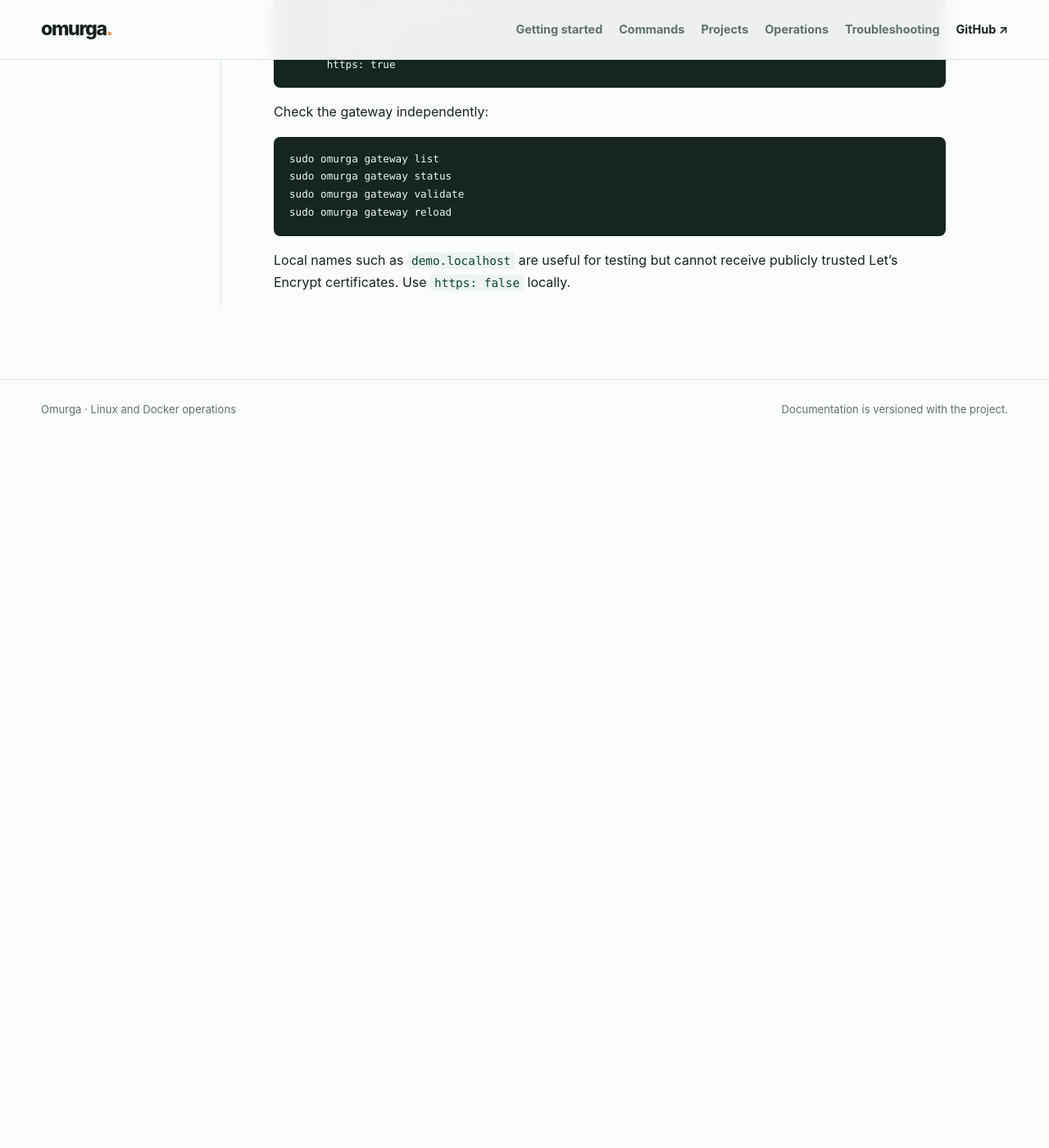
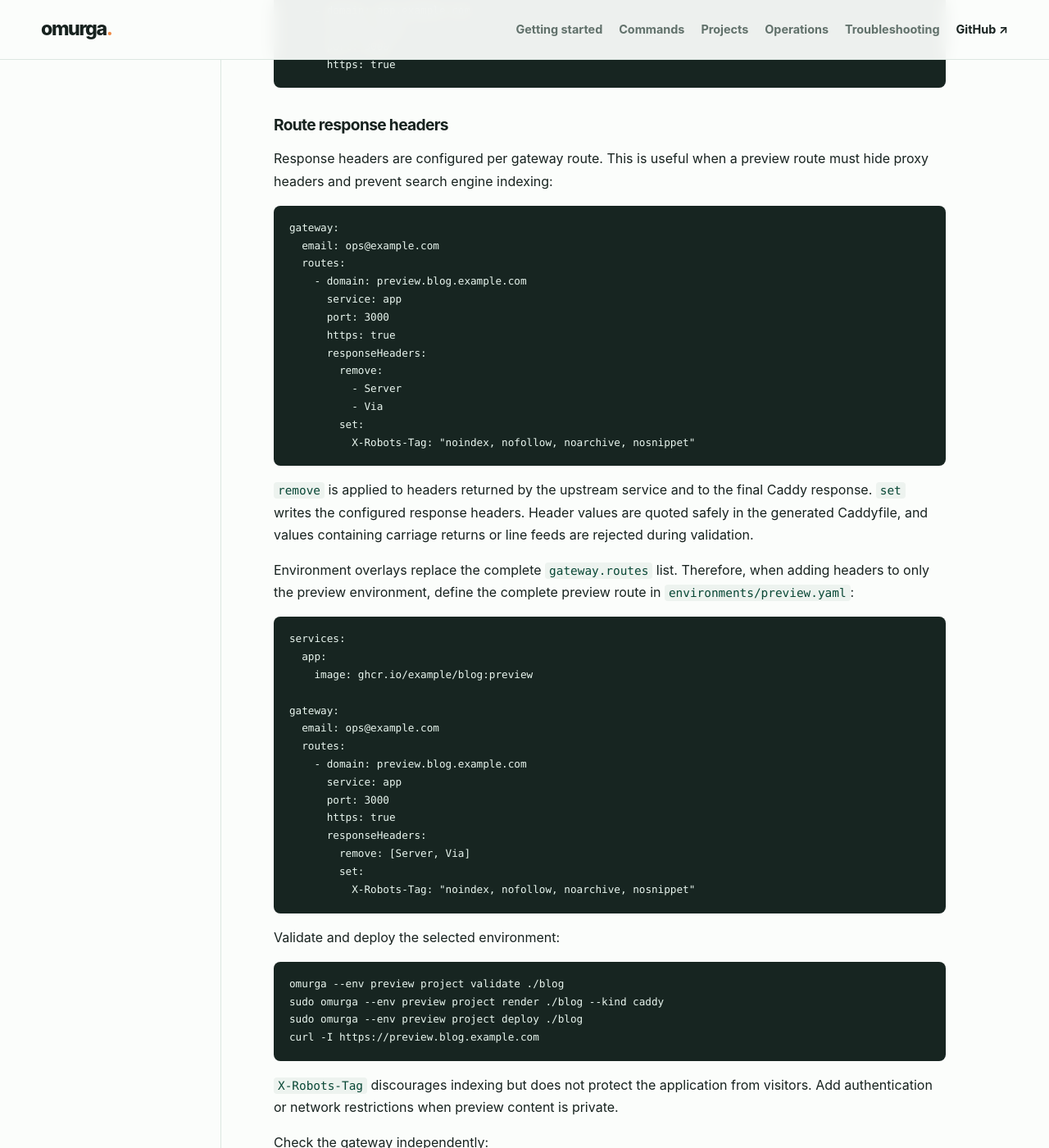
Before and after one commit to mehmetemineker/omurga, a Jekyll site: the page built from docs/projects.md, in a window 1280 px wide and 1400 px high, scrolled down 5525 px. Shown: the whole window at 82% size. Built offline with Jekyll 4.4.1, drawn with Linux system fonts in a browser that asks for light colours; before the commit the page ends 6060 px from its top, so only the background shows below that.

Commit message:
feat: add support for managing response headers in gateway routes

````diff
--- a/docs/projects.md
+++ b/docs/projects.md
@@ -252,6 +252,67 @@ gateway:
       https: true
 ```
 
+### Route response headers
+
+Response headers are configured per gateway route. This is useful when a
+preview route must hide proxy headers and prevent search engine indexing:
+
+```yaml
+gateway:
+  email: ops@example.com
+  routes:
+    - domain: preview.blog.example.com
+      service: app
+      port: 3000
+      https: true
+      responseHeaders:
+        remove:
+          - Server
+          - Via
+        set:
+          X-Robots-Tag: "noindex, nofollow, noarchive, nosnippet"
+```
+
+`remove` is applied to headers returned by the upstream service and to the
+final Caddy response. `set` writes the configured response headers. Header
+values are quoted safely in the generated Caddyfile, and values containing
+carriage returns or line feeds are rejected during validation.
+
+Environment overlays replace the complete `gateway.routes` list. Therefore,
+when adding headers to only the preview environment, define the complete
+preview route in `environments/preview.yaml`:
+
+```yaml
+services:
+  app:
+    image: ghcr.io/example/blog:preview
+
+gateway:
+  email: ops@example.com
+  routes:
+    - domain: preview.blog.example.com
+      service: app
+      port: 3000
+      https: true
+      responseHeaders:
+        remove: [Server, Via]
+        set:
+          X-Robots-Tag: "noindex, nofollow, noarchive, nosnippet"
+```
+
+Validate and deploy the selected environment:
+
+```bash
+omurga --env preview project validate ./blog
+sudo omurga --env preview project render ./blog --kind caddy
+sudo omurga --env preview project deploy ./blog
+curl -I https://preview.blog.example.com
+```
+
+`X-Robots-Tag` discourages indexing but does not protect the application from
+visitors. Add authentication or network restrictions when preview content is
+private.
+
 Check the gateway independently:
 
 ```bash
````
Also changed, not shown: docs/architecture-v1.md (+2 -0 lines), docs/project-manifest-v1.md (+25 -0 lines), 5 other files.
